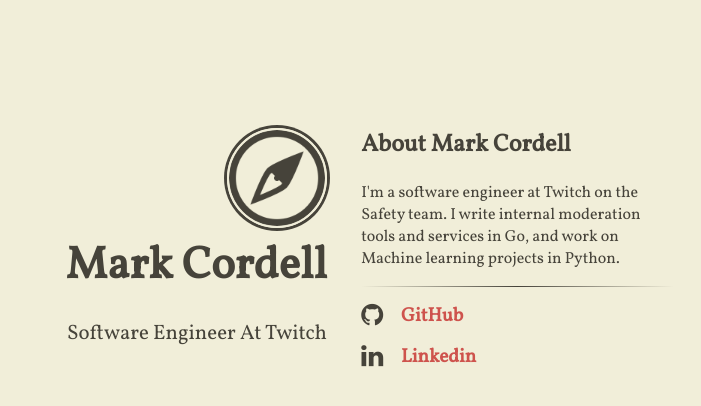
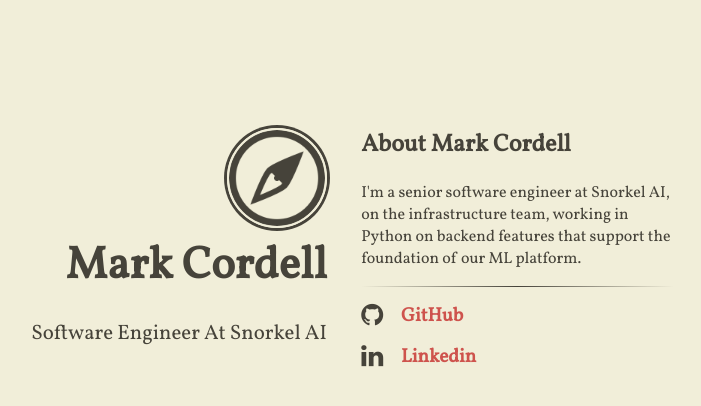
Before and after one commit to markcordell/markcordell.github.io, a Jekyll site: the page built from index.html, in a window 1280 px wide. Shown: the top 406 px of the page, without its empty margins (306-1007 px from the left). Built offline with Jekyll 4.4.1, drawn with Linux system fonts in a browser that asks for light colours; nearby versions of some CDN libraries.

Commit message:
updates ruby version, and content to match my current status

```diff
--- a/_config.yml
+++ b/_config.yml
@@ -9,7 +9,7 @@ compass:
   # author will appear under the avatar (optional)
   author: "Mark Cordell"
   # tagline will appear under the title (optional)
-  tagline: "Software Engineer At Twitch"
+  tagline: "Software Engineer At Snorkel AI"
   # if include_content is true, the contents of the content.html include will be
   # added right above the generated item list, if present
   include_content: true
@@ -18,7 +18,7 @@ compass:
   # Tracking Code to that file.
   include_analytics: false
   # Twitter @username (as defined by the Twitter Card specs)
-  twitter: "thelinuxmark"
+  # twitter: "thelinuxmark"
 
 # exclude
 exclude: ["CNAME", "Gemfile", "Gemfile.lock", "LICENSE", "README.md", "vendor"]
--- a/_includes/content.html
+++ b/_includes/content.html
@@ -1,6 +1,6 @@
 <h2>About Mark Cordell</h2>
-<p> I'm a software engineer at Twitch on the Safety team. I write internal moderation tools and services in Go,
-and work on Machine learning projects in Python.</p>
+<p> I'm a senior software engineer at Snorkel AI, on the infrastructure team, working in Python on backend features that
+  support the foundation of our ML platform.</p>
 
 <hr />
 
```
Also changed, not shown: 1 other file.
